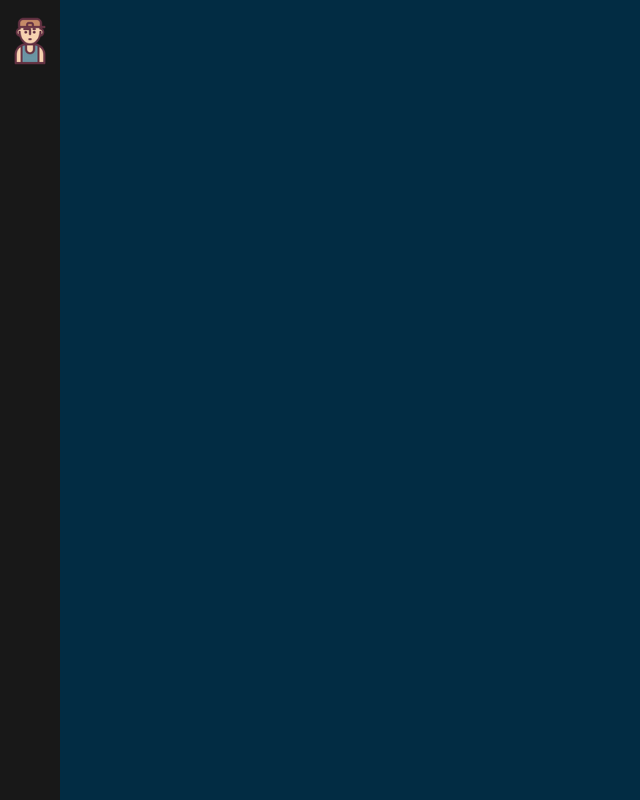
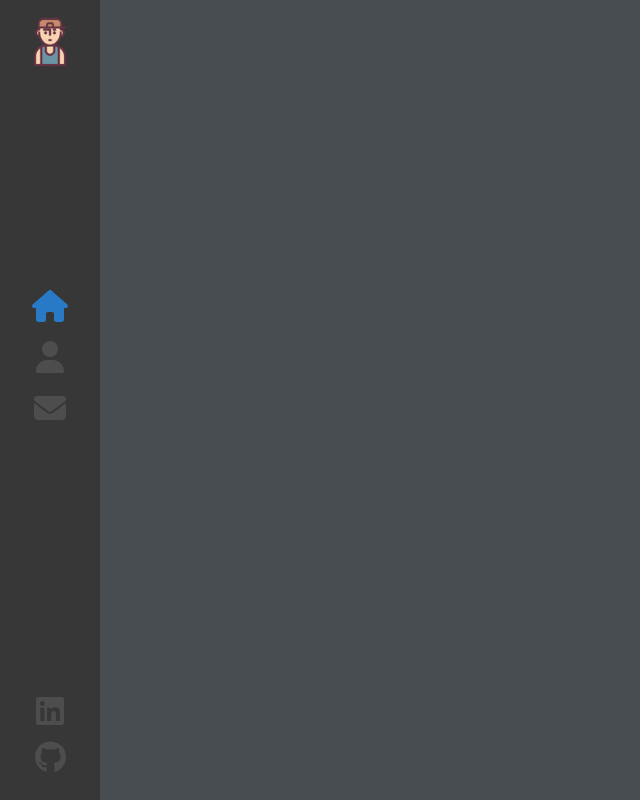
Before and after one commit to nicholasysf/myPortfolio, a React (Create React App) app: page / in a window 1280 px wide. Shown: the whole page, without its empty margins (0-640 px from the left). Built offline with nearby package versions, Linux system fonts and the light colour scheme.

Commit message:
Completed navbar

```diff
--- a/package.json
+++ b/package.json
@@ -5,6 +5,7 @@
   "dependencies": {
     "@emailjs/browser": "^3.9.1",
     "@fortawesome/free-brands-svg-icons": "^6.2.1",
+    "@fortawesome/free-solid-svg-icons": "^6.2.1",
     "@fortawesome/react-fontawesome": "^0.2.0",
     "@testing-library/jest-dom": "^5.16.5",
     "@testing-library/react": "^13.4.0",
--- a/src/App.scss
+++ b/src/App.scss
@@ -1,5 +1,6 @@
-$primary-color:#ffd700;
 
+
+@import url('https://fonts.googleapis.com/css2?family=Silkscreen&display=swap');
 @import 'animate.css';
 
 @font-face{
--- a/src/components/Layout/index.js
+++ b/src/components/Layout/index.js
@@ -3,9 +3,12 @@
 
 const Layout = () =>{
     return(
-     <>
+     <div className='App'>
         <Sidebar/>
-     </>
+        <div className='page'>
+            <span className='tags'></span>
+        </div>
+     </div>
     )
 }
 
--- a/src/components/Sidebar/index.js
+++ b/src/components/Sidebar/index.js
@@ -1,17 +1,44 @@
 import { Link, NavLink } from 'react-router-dom'
 import './index.scss'
 import avatar from '../../assets/images/avatar.png'
+import { FontAwesomeIcon } from '@fortawesome/react-fontawesome'
+import { faHome,faUser,faEnvelope } from '@fortawesome/free-solid-svg-icons'
+import { faLinkedin, faGithub } from '@fortawesome/free-brands-svg-icons'
+
 
 const Sidebar = () => (
     <div className='nav-bar'>
+        {/* USER ICON HERE */}
         <Link className='logo' to='/'>
             <img src={avatar} alt='logo'/>
         </Link>
+
+        {/* NAVIGATION BAR ICONS HERE (HOME,ABOUT,CONTACT) */}
         <nav>
             <NavLink exact="true" activeclassname="active" to="/">
-
+                <FontAwesomeIcon icon={faHome} color="#4d4d4e" />
+            </NavLink>
+            <NavLink exact="true" activeclassname="active" className="about-link" to="/about">
+                <FontAwesomeIcon icon={faUser} color="#4d4d4e" />
+            </NavLink>
+            <NavLink exact="true" activeclassname="active"  className="contact-link" to="/contact">
+                <FontAwesomeIcon icon={faEnvelope} color="#4d4d4e" />
             </NavLink>
         </nav>
+
+        {/* UNOREDERED LISTS OF OUTSIDE LINKS HERE  */}
+        <ul>
+            <li>
+                <a target="_blank" rel="noreferrer" href="https://www.linkedin.com/in/nicholasysf/">
+                <FontAwesomeIcon icon={faLinkedin} color="#4d4d4e"></FontAwesomeIcon>
+                </a>
+            </li>
+            <li>
+                <a target="_blank" rel="noreferrer" href="https://github.com/nicholasysf">
+                <FontAwesomeIcon icon={faGithub} color="#4d4d4e"></FontAwesomeIcon>
+                </a>
+            </li>
+        </ul>
     </div>
 )
 
--- a/src/components/Sidebar/index.scss
+++ b/src/components/Sidebar/index.scss
@@ -1,22 +1,117 @@
-.nav-bar{
-    background: #181818;
-    width: 60px;
+.nav-bar {
+    background: #373737;
+    width: 100px;
     height: 100%;
     position: absolute;
     top: 0;
     z-index: 3;
     min-height: 500px;
-}
 
-.logo{
-    display: block;
-    padding: 8px 0;
+    .logo {
+      display: block;
+      padding: 8px 0;
 
-    img{
+      img {
         display: block;
         margin: 8px auto;
-        width: 50px;
+        width: 52px;
         height: auto;
+      }
     }
 
+    nav {
+      display: block;
+      text-align: center;
+      position: absolute;
+      height: 210px;
+      top: 50%;
+      margin-top: -120px;
+      width: 100%;
+
+      a {
+        font-size: 32px;
+        color: #4d4d4e;
+        display: block;
+        line-height: 51px;
+        height: 51px;
+        position: relative;
+        text-decoration: none;
+
+        i {
+          transition: all 0.3s ease-out;
+        }
+
+        &:hover {
+          color: #ffffff;
+
+          svg {
+            opacity: 0;
+          }
+
+          &:after {
+            opacity: 1;
+          }
+        }
+
+        &:after {
+          content: '';
+          font-size: 14px;
+          letter-spacing: 2px;
+          position: absolute;
+          bottom: 0;
+          display: block;
+          width: 100%;
+          text-align: center;
+          opacity: 0;
+          -webkit-transition: all 0.3s ease-out;
+          transition: all 0.3s ease-out;
+        }
+
+        &:first-child {
+          &:after {
+            content: 'HOME';
+          }
+        }
+      }
+
+      a.about-link {
+        &:after {
+          content: 'ABOUT';
+        }
+      }
+
+      a.contact-link {
+        &:after {
+          content: 'CONTACT';
+        }
+      }
+
+      a.active{
+        svg{
+            color: #297ac6;
+        }
+      }
+    }
+    ul{
+        position: absolute;
+        bottom: 20px;
+        width: 100%;
+        display: block;
+        padding: 0;
+        list-style: none;
+        text-align: center;
+        margin: 0;
+    }
+    li{
+        a{
+            padding: 7px 0;
+            display: block;
+            font-size: 32px;
+            line-height: 16px;
+
+            &:hover svg{
+              color: #297ac6;
+            }
+        }
+    }
 }
--- a/src/index.css
+++ b/src/index.css
@@ -6,11 +6,11 @@
 
 
 body {
+  display: block;
   margin: 0;
-  font-family: 300 11px/1.4 'Helvetica Neue', 'sans-serif';
+  font-family: 'Silkscreen', cursive;
   color: #444;
-  background: #022c43;
-  display: block;
+  background: #474d51;
   -webkit-font-smoothing: antialiased;
   -moz-osx-font-smoothing: grayscale;
 }
```
Also changed, not shown: 1 other file (tests, documents, lock files or other folders).
